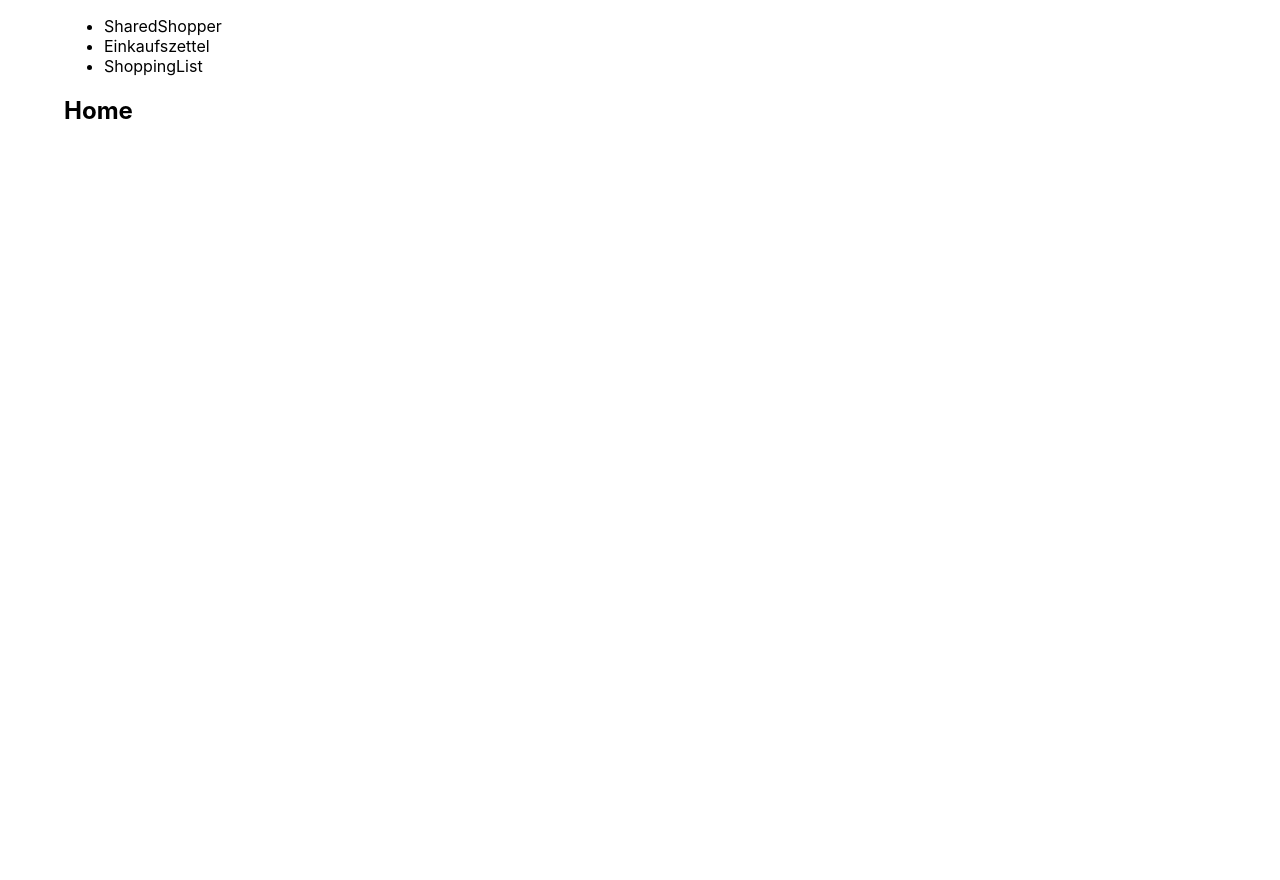
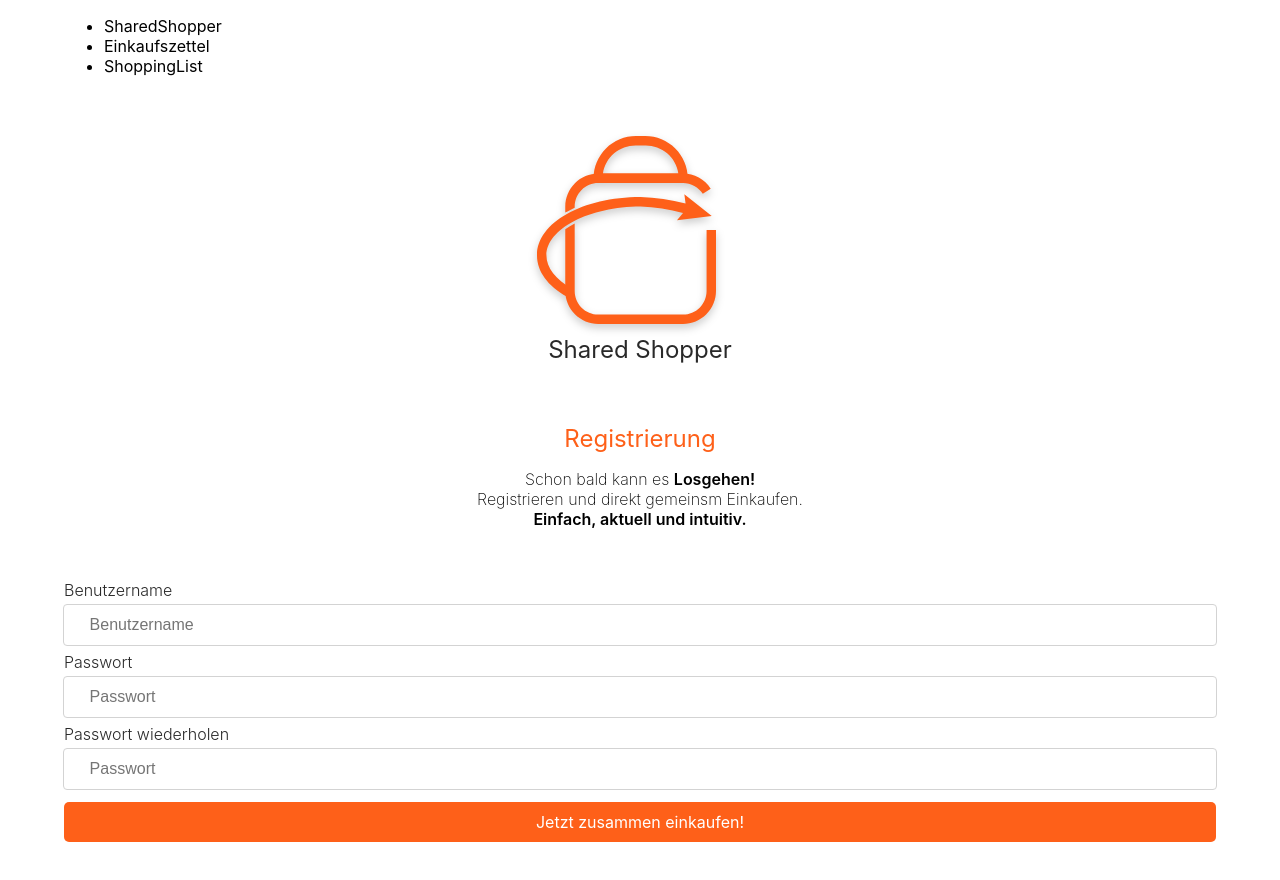
Before and after one commit to fonzerelly/shared-shopper, a React (Create React App) app: page /register in a window 1280 px wide. Shown: the top 880 px of the page. Before the commit the page ends 800 px from the top, so only its background shows below. Built offline with nearby package versions, Linux system fonts and the light colour scheme; the HTML template or start-up script is replaced by a standard one.

Commit message:
#1 added register.tsx with css

```diff
--- a/src/App.tsx
+++ b/src/App.tsx
@@ -9,6 +9,7 @@ import List from './List/List'
 import ShoppingList from './ShoppingList/ShoppingList'
 import './App.css';
 import {SignIn} from './Signin/signin'
+import {Register} from './Register/register'
 
 function App() {
   return (
@@ -32,6 +33,9 @@ function App() {
           <Route path="/signin">
             <SignIn />
           </Route>
+          <Route path="/register">
+            <Register />
+          </Route>
           <Route path="/list/shoppinglist">
             <ShoppingList/>
           </Route>
--- /dev/null
+++ b/src/Register/register.css
@@ -0,0 +1,35 @@
+.registerbody{
+    display: flex;
+    flex-direction: column;
+    align-content: center;
+    height: 100vh;
+    justify-content: space-evenly;
+}
+
+.Logo {
+    filter: drop-shadow(0px 4px 4px rgba(0, 0, 0, 0.2));
+    margin-bottom: 6px;
+    padding-right: 28px;
+}
+
+.logoPlace{
+    align-items: center;
+    font-size: 24px;
+    line-height: 28px;
+    text-align: center;
+    color: #292929;
+}
+
+.registertext{
+    text-align: center;
+}
+
+
+.registertext p{
+    margin: 0;
+    font-weight: 200;
+}
+
+strong{
+    font-weight: 600;
+}
--- /dev/null
+++ b/src/Register/register.tsx
@@ -0,0 +1,58 @@
+import './register.css'
+import InputComp from '../Components/Input'
+import {PrimaryButton, SecondaryButton} from '../Components/Button'
+import {
+    BrowserRouter as Router,
+    Switch,
+    Route,
+    Link
+  } from 'react-router-dom';
+
+export function Register() {
+    return <>
+    <div className="registerbody">
+            <Logo />
+            <div className="registertext">
+            <h1>Registrierung</h1>
+            <p>Schon bald kann es <strong >Losgehen!</strong></p>
+            <p>Registrieren und direkt gemeinsm Einkaufen.</p>
+            <strong>Einfach, aktuell und intuitiv. </strong>
+            </div>
+            <div className="form">
+            <InputComp label="Benutzername" place="Benutzername"/>
+            <InputComp label="Passwort" place="Passwort"/>
+            <InputComp label="Passwort wiederholen" place="Passwort"/>
+            <Link to="signin"><PrimaryButton name="Jetzt zusammen einkaufen!"/></Link>
+            </div>
+    </div>
+    </>
+}
+
+function Logo() {
+    return <div className="logoPlace">
+    <div className="Logo"><svg width="179" height="188" viewBox="0 0 179 188" fill="none" xmlns="http://www.w3.org/2000/svg">
+    <g clip-path="url(#clip0)">
+    <path d="M174.761 79.9L147.345 58.186L148.57 67.586C133.862 63.8487 118.798 61.6746 103.632 61.1C45.5037 61.1 0 86.762 0 119.38C0 135.172 10.6458 149.836 30.0532 160.74L34.6695 152.562C18.8421 143.35 9.42105 131.6 9.42105 119.38C9.42105 92.872 52.5695 70.5 103.632 70.5C117.951 71.1175 132.163 73.2603 146.026 76.892L139.997 84.318L174.761 79.9Z" fill="#FE6019"/>
+    <path d="M150.737 47H56.5263V42.3C56.5512 31.089 61.0258 20.3442 68.9709 12.4168C76.9161 4.4894 87.6849 0.0248307 98.921 0H108.342C119.578 0.0248307 130.347 4.4894 138.292 12.4168C146.237 20.3442 150.712 31.089 150.737 42.3V47ZM65.9474 37.6H141.316C140.175 29.712 136.204 22.5053 130.139 17.3187C124.074 12.1321 116.329 9.31832 108.342 9.4H98.921C90.934 9.31832 83.1887 12.1321 77.1241 17.3187C71.0595 22.5053 67.088 29.712 65.9474 37.6V37.6Z" fill="#FE6019"/>
+    <path d="M37.6842 71.628V70.5C37.6842 64.2674 40.1656 58.2901 44.5826 53.883C48.9996 49.4759 54.9903 47 61.2368 47H146.026C149.967 47.0066 153.843 47.9996 157.3 49.8882C160.756 51.7768 163.682 54.5006 165.811 57.81L173.724 52.64C170.734 48.0242 166.632 44.2295 161.794 41.6022C156.956 38.975 151.535 37.599 146.026 37.6H61.2368C52.4917 37.6 44.1047 41.0662 37.9209 47.2362C31.7372 53.4061 28.2632 61.7744 28.2632 70.5V76.422C31.1837 75.2 34.3868 73.132 37.6842 71.628Z" fill="#FE6019"/>
+    <path d="M169.579 155.1C169.579 161.333 167.098 167.31 162.681 171.717C158.264 176.124 152.273 178.6 146.026 178.6H61.2368C54.9903 178.6 48.9996 176.124 44.5826 171.717C40.1656 167.31 37.6842 161.333 37.6842 155.1V87.42C34.4062 89.132 31.2576 91.0798 28.2632 93.248V155.1C28.2632 163.826 31.7372 172.194 37.9209 178.364C44.1047 184.534 52.4917 188 61.2368 188H146.026C154.771 188 163.158 184.534 169.342 178.364C175.526 172.194 179 163.826 179 155.1V94H169.579V155.1Z" fill="#FE6019"/>
+    </g>
+    <defs>
+    <clipPath id="clip0">
+    <rect width="179" height="188" fill="white"/>
+    </clipPath>
+    </defs>
+    </svg>
+    </div>
+    <div className="logoText">Shared Shopper</div>
+    </div>
+}
+
+function ORSection() {
+    return <div className="orSection">
+        <div className="line"></div>
+        <p>ODER</p>
+        <div className="line"></div>
+
+    </div>
+}
```
